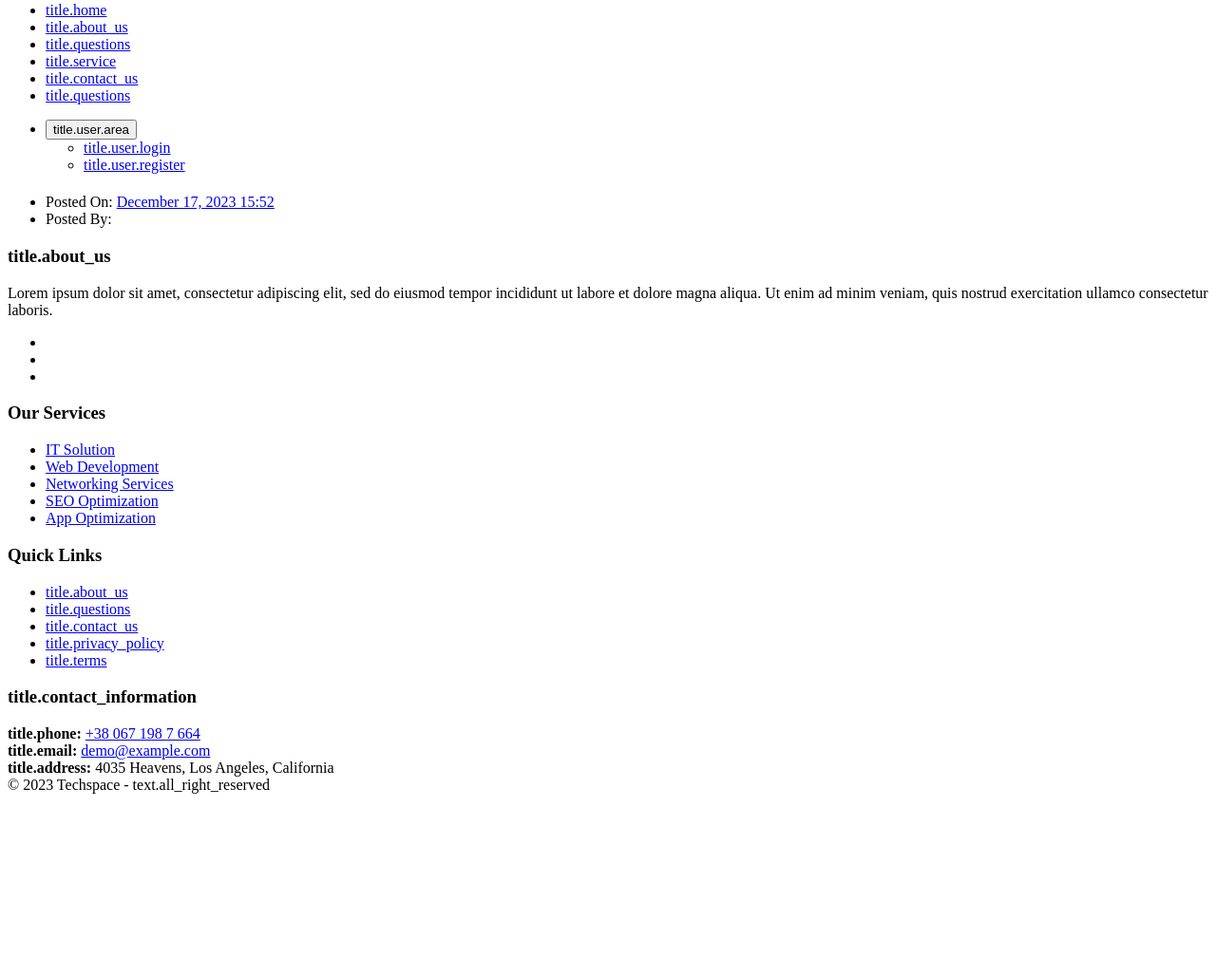
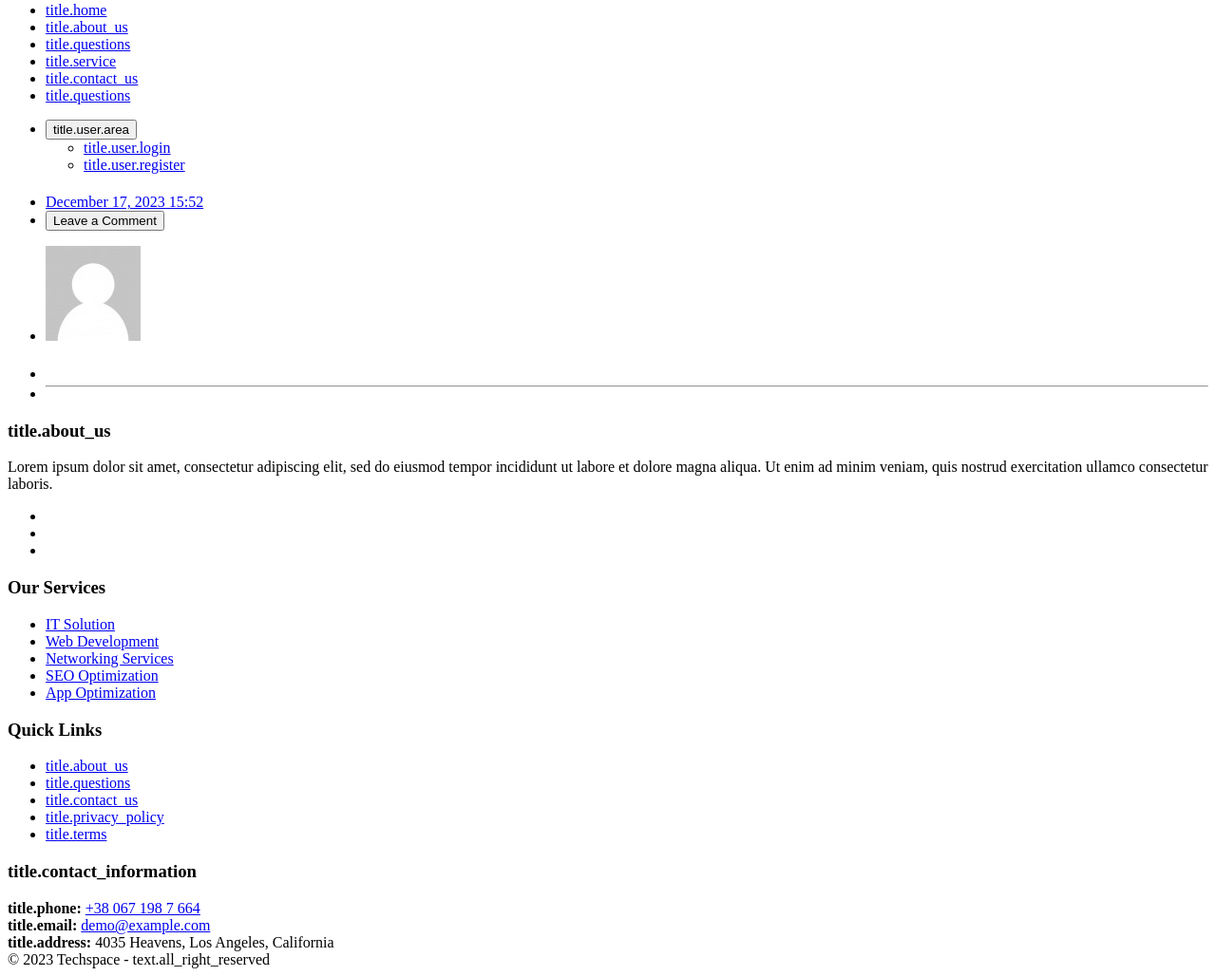
Before and after one commit to alexfer/rgfly, a Symfony app: template templates/blog/view.html.twig in a window 1280 px wide. Shown: the part 132-1160 px from the top of the page at 95% size. Before the commit the page ends 968 px from the top, so only its background shows below. Run offline with Twig, Linux system fonts and the light colour scheme; the template is opened without the code that fills it, so the values that code supplies are empty; some libraries are stand-ins or nearby versions.

Commit message:
improve blog design

```diff
--- a/templates/blog/view.html.twig
+++ b/templates/blog/view.html.twig
@@ -9,25 +9,33 @@
                 <div class="container">
                     <div class="page-title-content">
                         <h4>{{ entry.entryDetails.title }}</h4>
+                        <p>
+                            {{ entry.entryDetails.shortContent }}
+                        </p>
                     </div>
                 </div>
             </div>
         </div>
     </div>
+    <div class="container-fluid py-4 bg-gradient-info">
+        <div class="container">
+            <h1>{{ entry.entryDetails.title }}</h1>
+        </div>
+    </div>
     <section class="section-area default bg-white">
         <div class="container">
-            <h1>{{ entry.entryDetails.title }}</h1>
             <div class="entry-meta">
                 <ul>
                     <li>
-                        <span>Posted On:</span> <a href="#">{{ entry.createdAt|date(date_format) }}</a>
+                        <span class="bi bi-calendar-week text-success pr-1"></span> <a href="{{ path('app_blog_date', {date: entry.createdAt|date('Y-m-d') }) }}">{{ entry.createdAt|date(date_format) }}</a>
                     </li>
                     <li>
-                        <span>Posted By:</span> <a
-                                href="#">{{ entry.user.userDetails.firstName }} {{ entry.user.userDetails.lastName }}</a>
+                        <button class="btn btn-sm btn-info">Leave a Comment</button>
                     </li>
                 </ul>
             </div>
+            <div class="row">
+                <div class="col-9">
                     <div class="entry-tags">
                         {% for categories in entry.entryCategories %}
                             <a href="{{ path('app_blog_category', {slug: categories.category.slug}) }}">{{ categories.category.name }}</a>
@@ -45,5 +53,29 @@
                     {% endfor %}
                     {{ entry.entryDetails.content|raw }}
                 </div>
+                <div class="col-3 text-center">
+                    <ul>
+                        {% if entry.user.userDetails.user.attach %}
+                            <li>
+                                {% set _picture = 'storage/user/picture/' ~ entry.user.id ~ '/' ~ entry.user.userDetails.user.attach.name %}
+                                <img class="rounded-circle" src="{{ asset(_picture) | imagine_filter('user_thumb') }}"
+                                     alt="{{ entry.user.userDetails.firstName }} {{ entry.user.userDetails.lastName }}">
+                            </li>
+                        {% else %}
+                            <li>
+                                <img class="rounded-circle" src="{{ asset('img/user-picture.jpg') }}">
+                            </li>
+                        {% endif %}
+                        <li class="pt-3">
+                            <a href="#"><h4>{{ entry.user.userDetails.firstName }} {{ entry.user.userDetails.lastName }}</h4></a>
+                        </li>
+                        <li class="px-2">
+                            <hr/>
+                            {{ entry.user.userDetails.about }}
+                        </li>
+                    </ul>
+                </div>
+            </div>
+        </div>
     </section>
 {% endblock %}
```
Also changed, not shown: assets/styles/app.css (+11 -7 lines), src/Controller/BlogController.php (+14 -12 lines), templates/blog/index.html.twig (+8 -3 lines), 1 other file. Lines whose indentation alone changed are shown as unchanged.
